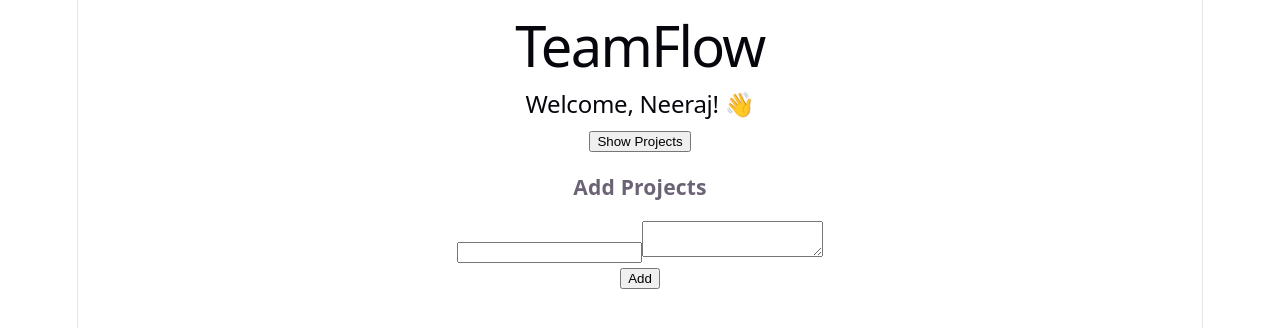
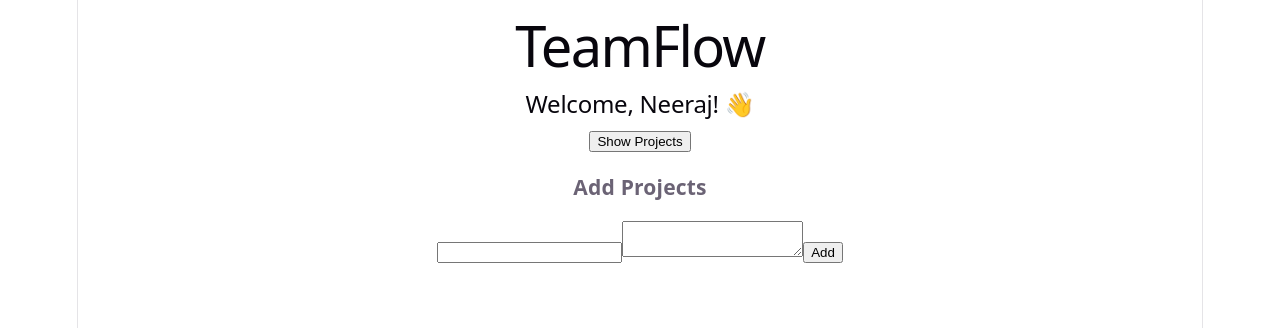
Before and after one commit to neerajbhasin-8055/TeamFlow, a React (Vite) app in the folder frontend/: page / in a window 1280 px wide. Shown: the top 328 px of the page. Built offline with nearby package versions, Linux system fonts and the light colour scheme.

Commit message:
Use Effect learnt

```diff
--- a/frontend/src/App.jsx
+++ b/frontend/src/App.jsx
@@ -1,4 +1,4 @@
-import { useState } from 'react'
+import { useState, useEffect } from 'react'
 import './App.css'
 import ProjectCard from './Components/ProjectCard'
 
@@ -37,7 +37,8 @@ function App() {
     setProjectDescription(event.target.value)
   }
 
-  function addProjects() {
+  function addProjects(event) {
+    event.preventDefault()
     if (projectName.trim() === "" || projectDescription.trim() === "") {
       setError("Project fields are required")
       return
@@ -52,6 +53,10 @@ function App() {
     setProjectDescription("")
     setError("")
   }
+
+  useEffect(()=>{
+    document.title = projectName || "Teamflow"
+  },[projectName])
   return (
     <div className="container">
       <div className="card">
@@ -80,6 +85,7 @@ function App() {
         )}
       </div>
       <div>
+        <form onSubmit={addProjects}>
           <h3>Add Projects</h3>
           <input
             value={projectName}
@@ -90,12 +96,15 @@ function App() {
             value={projectDescription}
             onChange={handleTextArea}
           />
-      </div>
           {error && <p>{error}</p>}
-      <button onClick={addProjects}>
+          <button type='submit'>
 
             Add
           </button>
+        </form>
+
+      </div>
+
     </div>
   )
 }
```
Lines whose indentation alone changed are shown as unchanged.
